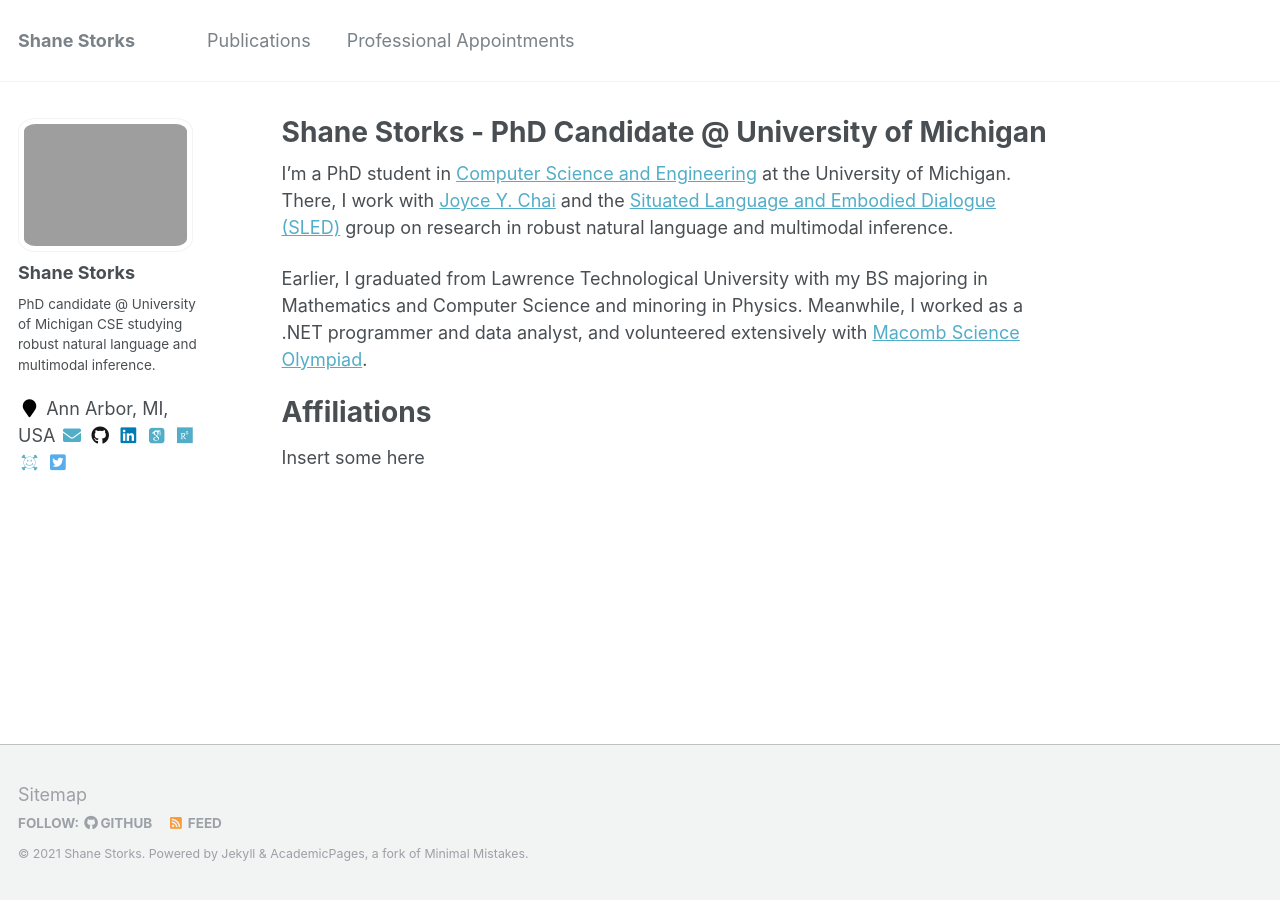
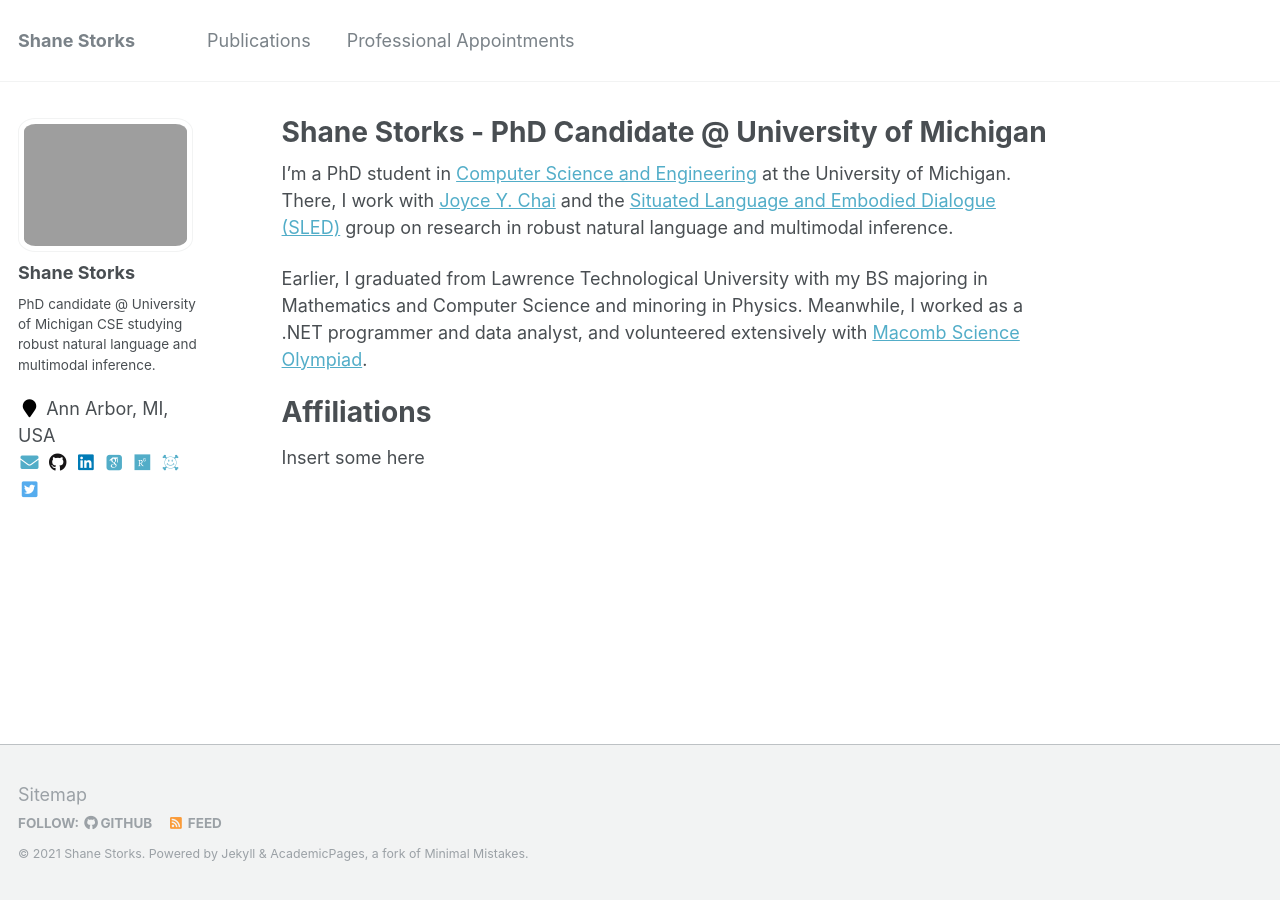
Before and after one commit to shanestorks/shanestorks.github.io, a Jekyll site: the page built from _pages/about.md, in a window 1280 px wide. Built offline with Jekyll 4.4.1, drawn with Linux system fonts in a browser that asks for light colours; some web fonts are replaced.

Commit message:
Sidebar changes

```diff
--- a/_includes/author-profile.html
+++ b/_includes/author-profile.html
@@ -25,8 +25,10 @@
       <li> -->
     <div class="social-icons">
       {% if author.location %}
-        <i class="fa fa-fw fa-map-marker" aria-hidden="true"></i> {{ author.location }}
+      <i class="fa fa-fw fa-map-marker" aria-hidden="true"></i> {{ author.location }}
       {% endif %}
+    </div>
+    <div class="social-icons">
       {% if author.employer %}
         <i class="fa fa-fw fa-map-marker" aria-hidden="true"></i> {{ author.employer }}
       {% endif %}
```
